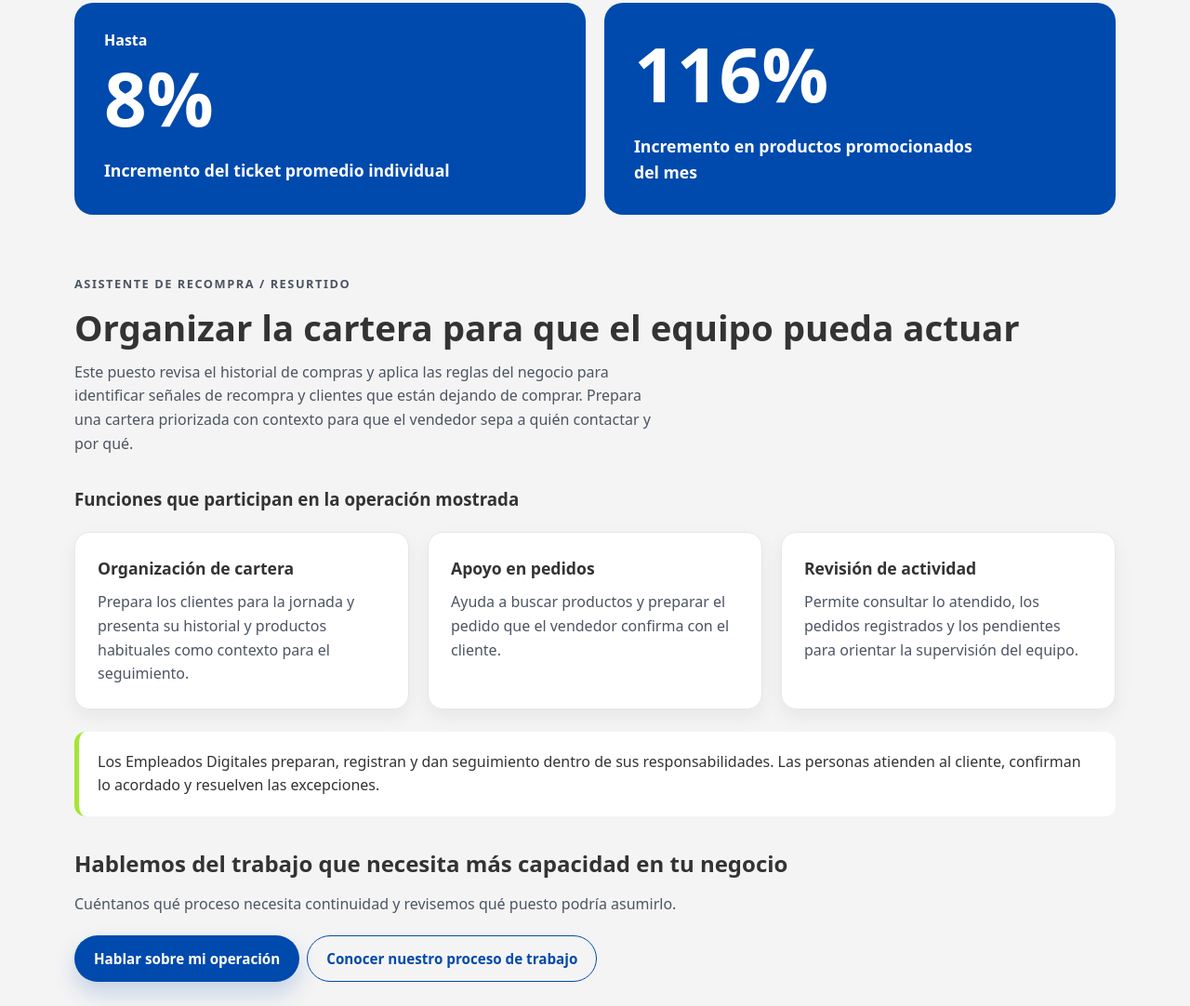
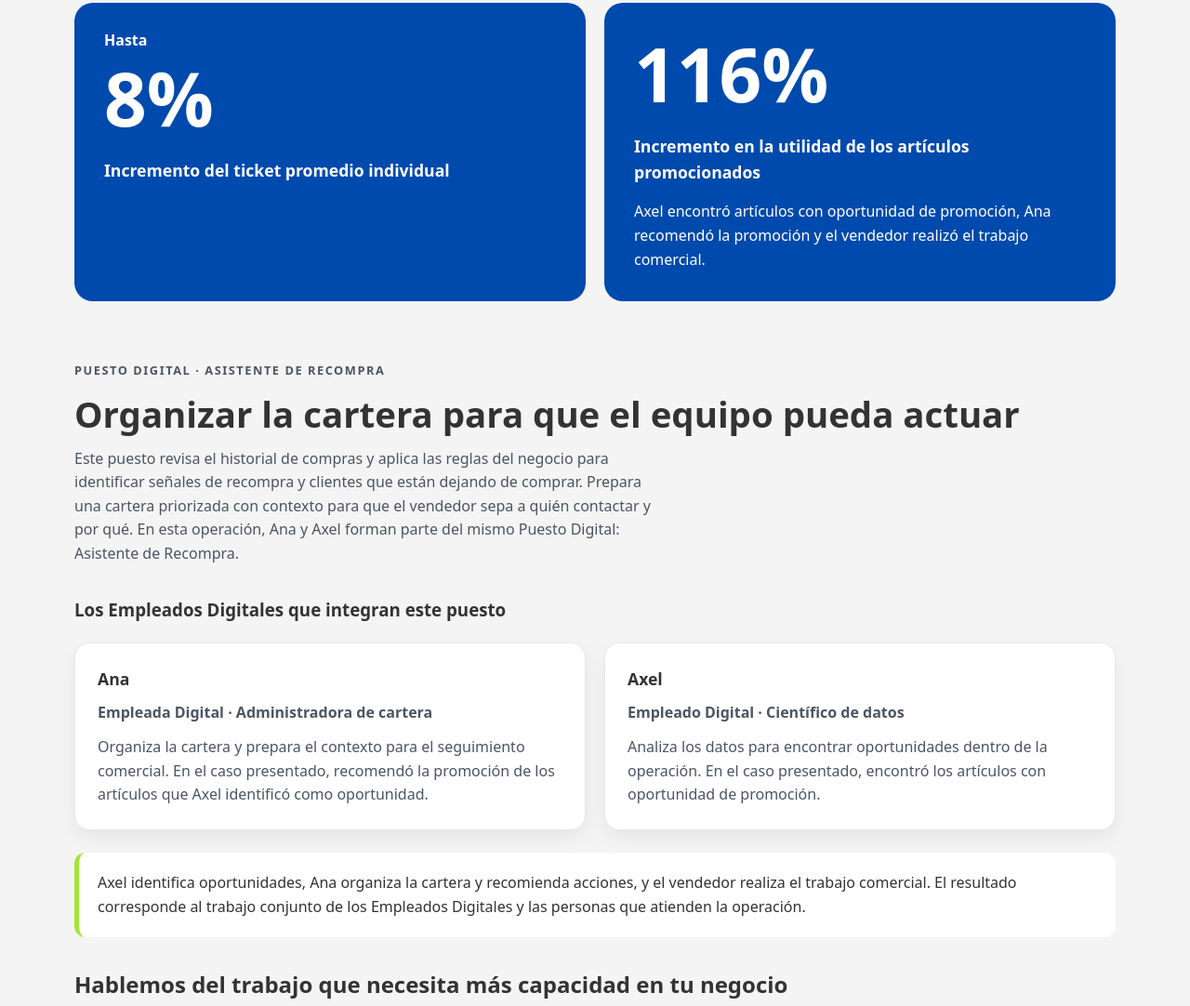
Before and after one commit to diegomartinez3092-source/Pagina-Web, a plain HTML site: page caso-real.html in a window 1280 px wide. Shown: the part 1322-2404 px from the top of the page at 93% size. Drawn offline with Linux system fonts and the light colour scheme.

Commit message:
Clarify profit result and Ana and Axel roles in recompra case

```diff
--- a/caso-real.html
+++ b/caso-real.html
@@ -96,25 +96,33 @@
               </article>
               <article class="case-result">
                 <p class="case-result-value">116%</p>
-                <h3>Incremento en productos promocionados del mes</h3>
+                <h3>Incremento en la utilidad de los artículos promocionados</h3>
+                <p class="case-result-context">Axel encontró artículos con oportunidad de promoción, Ana recomendó la promoción y el vendedor realizó el trabajo comercial.</p>
               </article>
             </div>
           </section>
           <section class="case-position" aria-labelledby="case-position-title">
             <div class="section-heading">
-              <p class="eyebrow">Asistente de Recompra / Resurtido</p>
+              <p class="eyebrow">Puesto Digital · Asistente de Recompra</p>
               <h2 id="case-position-title">Organizar la cartera para que el equipo pueda actuar</h2>
-              <p>Este puesto revisa el historial de compras y aplica las reglas del negocio para identificar señales de recompra y clientes que están dejando de comprar. Prepara una cartera priorizada con contexto para que el vendedor sepa a quién contactar y por qué.</p>
+              <p>Este puesto revisa el historial de compras y aplica las reglas del negocio para identificar señales de recompra y clientes que están dejando de comprar. Prepara una cartera priorizada con contexto para que el vendedor sepa a quién contactar y por qué. En esta operación, Ana y Axel forman parte del mismo Puesto Digital: Asistente de Recompra.</p>
             </div>
             <div class="case-installed">
-              <h3>Funciones que participan en la operación mostrada</h3>
+              <h3>Los Empleados Digitales que integran este puesto</h3>
               <div class="card-grid">
-                <article class="card"><h4>Organización de cartera</h4><p>Prepara los clientes para la jornada y presenta su historial y productos habituales como contexto para el seguimiento.</p></article>
-                <article class="card"><h4>Apoyo en pedidos</h4><p>Ayuda a buscar productos y preparar el pedido que el vendedor confirma con el cliente.</p></article>
-                <article class="card"><h4>Revisión de actividad</h4><p>Permite consultar lo atendido, los pedidos registrados y los pendientes para orientar la supervisión del equipo.</p></article>
+                <article class="card">
+                  <h4>Ana</h4>
+                  <p class="case-employee-role">Empleada Digital · Administradora de cartera</p>
+                  <p>Organiza la cartera y prepara el contexto para el seguimiento comercial. En el caso presentado, recomendó la promoción de los artículos que Axel identificó como oportunidad.</p>
+                </article>
+                <article class="card">
+                  <h4>Axel</h4>
+                  <p class="case-employee-role">Empleado Digital · Científico de datos</p>
+                  <p>Analiza los datos para encontrar oportunidades dentro de la operación. En el caso presentado, encontró los artículos con oportunidad de promoción.</p>
+                </article>
               </div>
             </div>
-            <div class="case-human"><p>Los Empleados Digitales preparan, registran y dan seguimiento dentro de sus responsabilidades. Las personas atienden al cliente, confirman lo acordado y resuelven las excepciones.</p></div>
+            <div class="case-human"><p>Axel identifica oportunidades, Ana organiza la cartera y recomienda acciones, y el vendedor realiza el trabajo comercial. El resultado corresponde al trabajo conjunto de los Empleados Digitales y las personas que atienden la operación.</p></div>
           </section>
           <div class="demo-close"><h2>Hablemos del trabajo que necesita más capacidad en tu negocio</h2><p>Cuéntanos qué proceso necesita continuidad y revisemos qué puesto podría asumirlo.</p><a class="btn btn-primary" href="https://wa.me/525645741746">Hablar sobre mi operación</a><a class="btn btn-outline" href="/#flujo">Conocer nuestro proceso de trabajo</a></div>
         </div>
--- a/styles.css
+++ b/styles.css
@@ -503,3 +503,7 @@ h1, h2, h3 { overflow-wrap: anywhere; }
 .case-installed h4 { font-size: 1.1rem; margin-bottom: 10px; }
 .case-human { border-left: 5px solid var(--lime); padding: 20px; margin-top: 24px; background: white; border-radius: 12px; }
 @media (min-width: 768px) { .case-results-grid { grid-template-columns: repeat(2, minmax(0, 1fr)); } }
+
+.case-result-context { margin-top: 16px; }
+.case-employee-role { font-weight: 600; margin-bottom: 12px; }
+@media (min-width: 768px) { .case-installed .card-grid { grid-template-columns: repeat(2, minmax(0, 1fr)); } }
```
Also changed, not shown: 1 other file.
